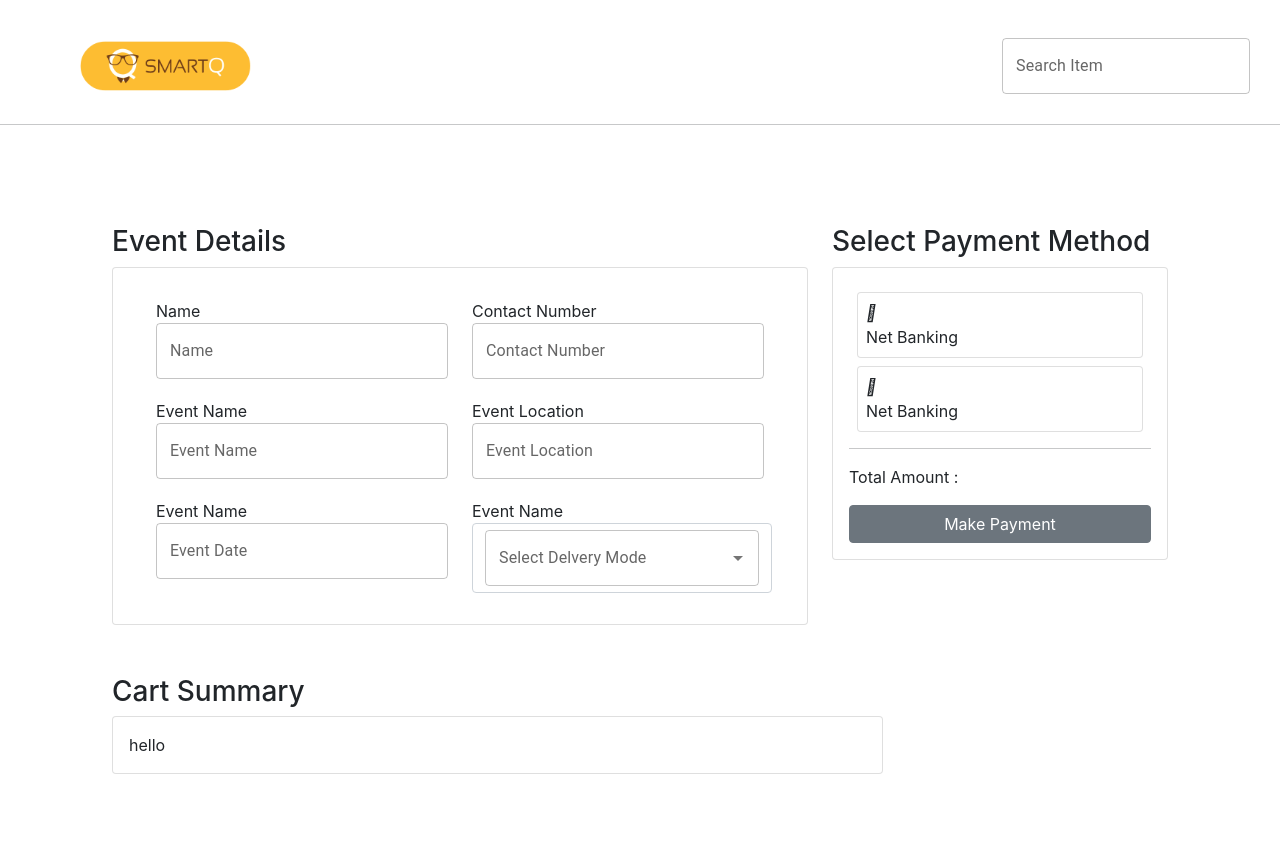
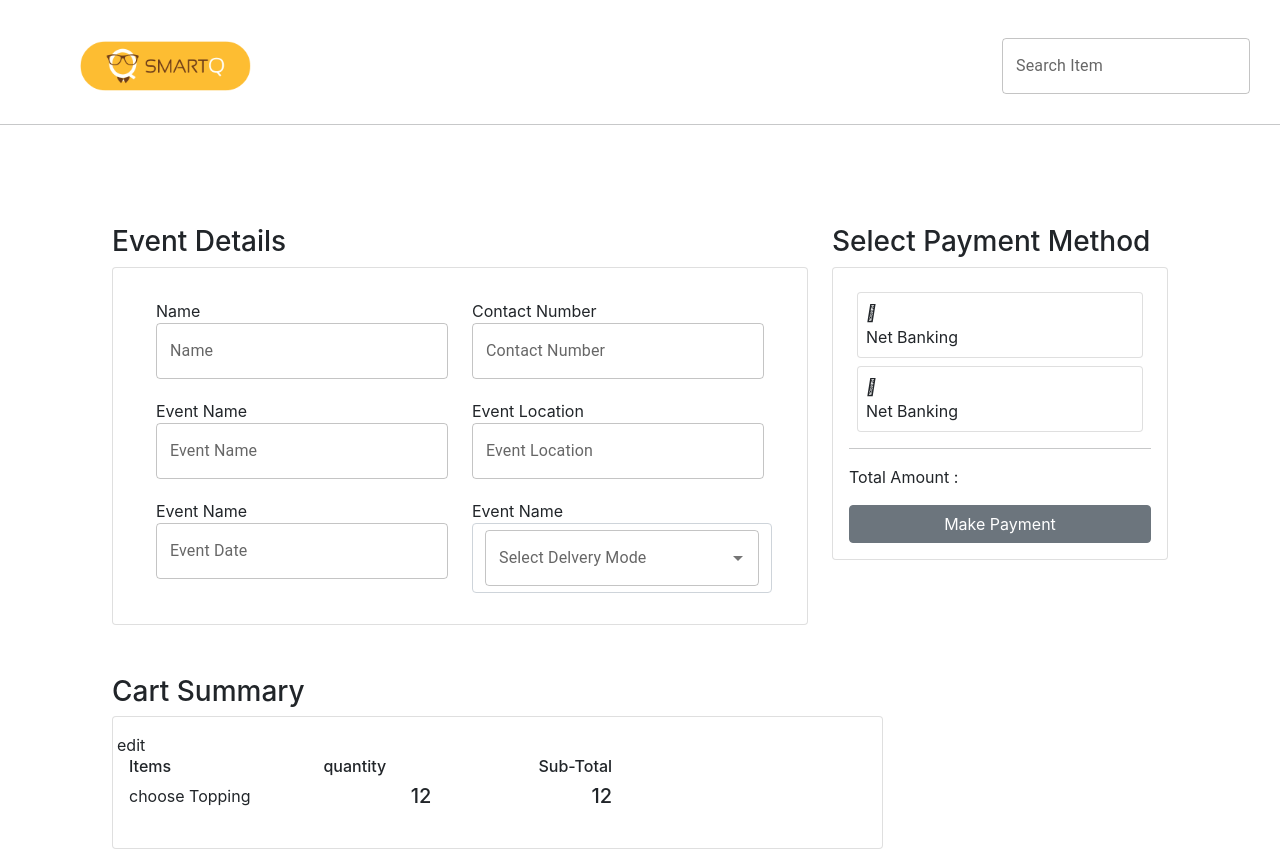
Before and after one commit to dthepadia/smartq, a React (Create React App) app: page /OrderDetails in a window 1280 px wide. Before the commit the page ends 800 px from the top, so only its background shows below. Built offline with nearby package versions, Linux system fonts and the light colour scheme.

Commit message:
some more changes

```diff
--- a/src/App.css
+++ b/src/App.css
@@ -4,6 +4,7 @@
   margin: 30px;
   padding-bottom: 0px;
 }
+
 img{
   height: 50px;
   padding-left: 50px;
--- a/src/components/orderDetail.js
+++ b/src/components/orderDetail.js
@@ -104,11 +104,49 @@ const OrderDetail = () => {
                 <h3>
                     Cart Summary
                 </h3>
+
                 <Card>
                 <CardBody className="paymentCard">
-                    hello
+                <Row>edit</Row>
+                <Row>
+                <Col sm="8">
+                <ul className="itemList list-unstyled">
+                                {/* title of list */}
+                                <li className="grayBottomBorder pt-0">
+                                    <div className="d-flex justify-content-between">
+                                        <h6 className="order-top-heading">
+                                            Items
+                                        </h6>
+                                        <h6 className="order-top-heading">
+                                            quantity
+                                        </h6>
+                                        <h6 className="order-top-heading">
+                                            Sub-Total
+                                        </h6>
+                                    </div>
+                                </li>
+                                {/* repeat item from here */}
+                                <li>
+                                <div className="d-flex justify-content-between">
+                                    <div>
+                                        <div>
+                                            <span>choose Topping</span>
+                                        </div>
+                                    </div>
+                                    <div>
+                                    <h5 className="quantity-heading">12</h5>
+                                    </div>
+                                    <div>
+                                    <h5 className="quantity-heading ">12</h5>
+                                    </div>
+                                </div>
+                                </li>
+
+                </ul>
+                </Col>
+                </Row>
                 </CardBody>
-            </Card>
+                </Card>
             </Col>
         </Row>
     </div>
```
